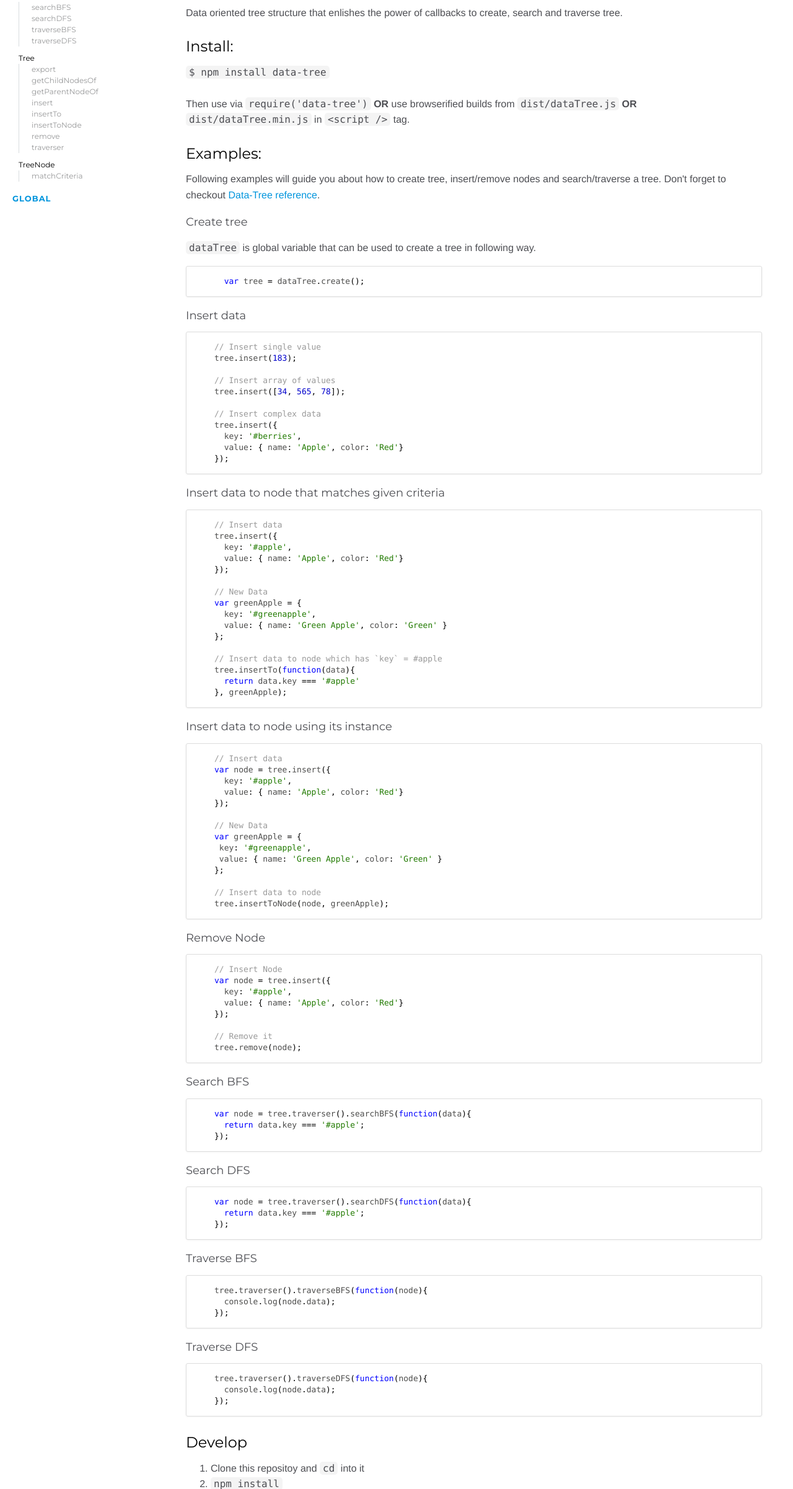
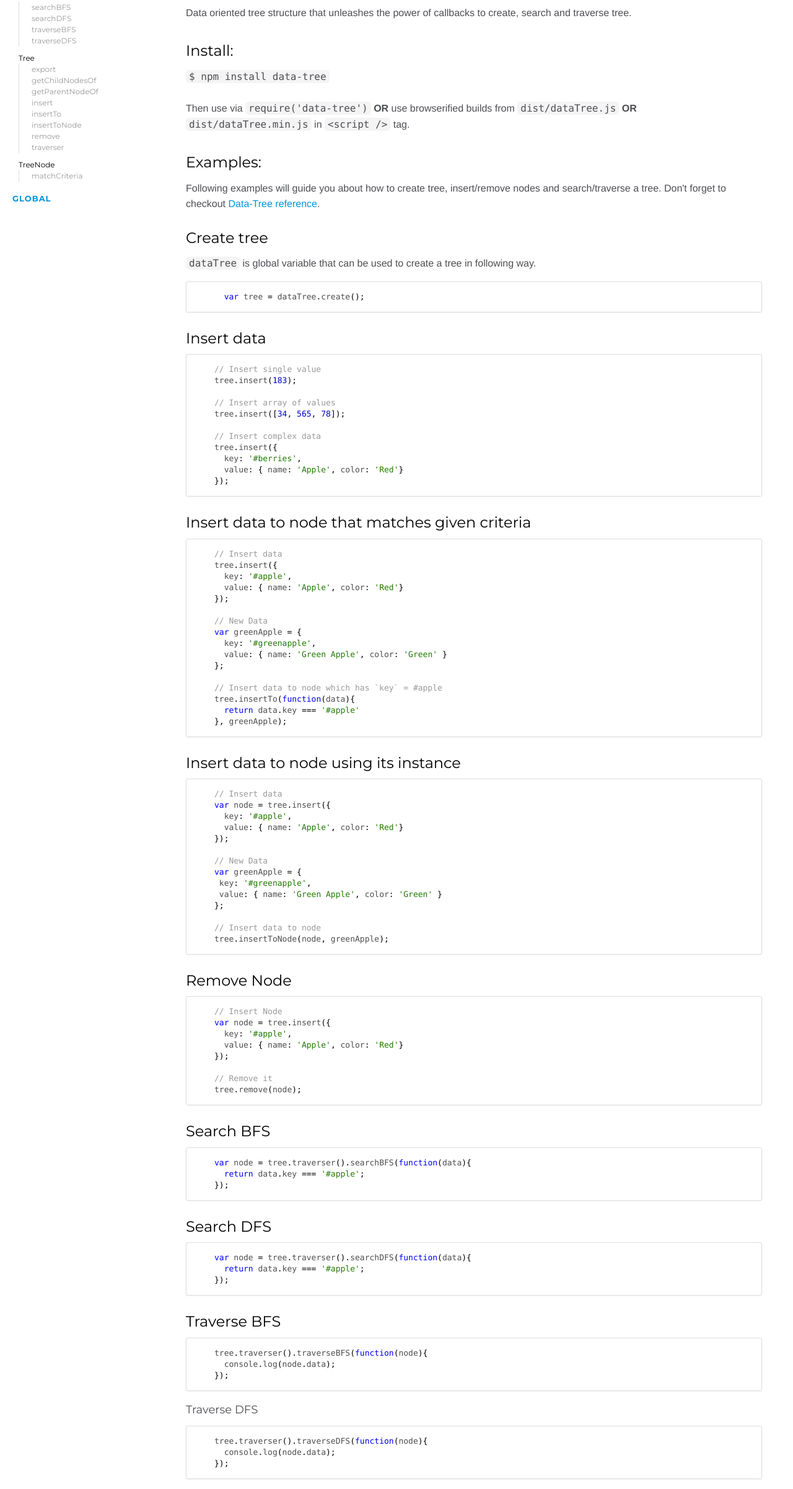
Before and after one commit to cchandurkar/Data-Tree, a website: page docs/index.html in a window 1280 px wide. Shown: the part 90-2492 px from the top of the page at 62% size. Drawn offline with nearby package versions, Linux system fonts and the light colour scheme.

Commit message:
updated doc

```diff
--- a/docs/index.html
+++ b/docs/index.html
@@ -47,12 +47,12 @@
 
 
     <section class="readme">
-        <article><h1>Data Tree</h1><p>Data oriented tree structure that enlishes the power of callbacks to create, search and traverse tree.</p>
-<h3>Install:</h3><p><code>$ npm install data-tree</code><br /><br />
-Then use via <code>require('data-tree')</code> <strong>OR</strong> use browserified builds from <code>dist/dataTree.js</code> <strong>OR</strong> <code>dist/dataTree.min.js</code> in <code>&lt;script /&gt;</code> tag. </p>
-<h3>Examples:</h3><p>Following examples will guide you about how to create tree, insert/remove nodes and search/traverse a tree. Don't forget to checkout  <a href="http://cchandurkar.github.io/data-tree/dataTree.js">Data-Tree reference</a>.</p>
-<h4>Create tree</h4><p><code>dataTree</code> is global variable that can be used to create a tree in following way.</p>
-<pre class="prettyprint source lang-javascript"><code>  var tree = dataTree.create();</code></pre><h4>Insert data</h4><pre class="prettyprint source lang-javascript"><code>// Insert single value
+        <article><h1>Data Tree</h1><p>Data oriented tree structure that unleashes the power of callbacks to create, search and traverse tree.</p>
+<h2>Install:</h2><p><code>$ npm install data-tree</code><br /><br />
+Then use via <code>require('data-tree')</code> <strong>OR</strong> use browserified builds from <code>dist/dataTree.js</code> <strong>OR</strong> <code>dist/dataTree.min.js</code> in <code>&lt;script /&gt;</code> tag.</p>
+<h2>Examples:</h2><p>Following examples will guide you about how to create tree, insert/remove nodes and search/traverse a tree. Don't forget to checkout  <a href="http://cchandurkar.github.io/data-tree/dataTree.js">Data-Tree reference</a>.</p>
+<h3>Create tree</h3><p><code>dataTree</code> is global variable that can be used to create a tree in following way.</p>
+<pre class="prettyprint source lang-javascript"><code>  var tree = dataTree.create();</code></pre><h3>Insert data</h3><pre class="prettyprint source lang-javascript"><code>// Insert single value
 tree.insert(183);
 
 // Insert array of values
@@ -62,7 +62,7 @@ tree.insert([34, 565, 78]);
 tree.insert({
   key: '#berries',
   value: { name: 'Apple', color: 'Red'}
-});</code></pre><h4>Insert data to node that matches given criteria</h4><pre class="prettyprint source lang-javascript"><code>// Insert data
+});</code></pre><h3>Insert data to node that matches given criteria</h3><pre class="prettyprint source lang-javascript"><code>// Insert data
 tree.insert({
   key: '#apple',
   value: { name: 'Apple', color: 'Red'}
@@ -77,7 +77,7 @@ var greenApple = {
 // Insert data to node which has `key` = #apple
 tree.insertTo(function(data){
   return data.key === '#apple'
-}, greenApple);</code></pre><h4>Insert data to node using its instance</h4><pre class="prettyprint source lang-javascript"><code>// Insert data
+}, greenApple);</code></pre><h3>Insert data to node using its instance</h3><pre class="prettyprint source lang-javascript"><code>// Insert data
 var node = tree.insert({
   key: '#apple',
   value: { name: 'Apple', color: 'Red'}
@@ -90,22 +90,22 @@ var greenApple = {
 };
 
 // Insert data to node
-tree.insertToNode(node, greenApple);</code></pre><h4>Remove Node</h4><pre class="prettyprint source lang-javascript"><code>// Insert Node
+tree.insertToNode(node, greenApple);</code></pre><h3>Remove Node</h3><pre class="prettyprint source lang-javascript"><code>// Insert Node
 var node = tree.insert({
   key: '#apple',
   value: { name: 'Apple', color: 'Red'}
 });
 
 // Remove it
-tree.remove(node);</code></pre><h4>Search BFS</h4><pre class="prettyprint source lang-javascript"><code>var node = tree.traverser().searchBFS(function(data){
+tree.remove(node);</code></pre><h3>Search BFS</h3><pre class="prettyprint source lang-javascript"><code>var node = tree.traverser().searchBFS(function(data){
   return data.key === '#apple';
-});</code></pre><h4>Search DFS</h4><pre class="prettyprint source lang-javascript"><code>var node = tree.traverser().searchDFS(function(data){
+});</code></pre><h3>Search DFS</h3><pre class="prettyprint source lang-javascript"><code>var node = tree.traverser().searchDFS(function(data){
   return data.key === '#apple';
-});</code></pre><h4>Traverse BFS</h4><pre class="prettyprint source lang-javascript"><code>tree.traverser().traverseBFS(function(node){
+});</code></pre><h3>Traverse BFS</h3><pre class="prettyprint source lang-javascript"><code>tree.traverser().traverseBFS(function(node){
   console.log(node.data);
 });</code></pre><h4>Traverse DFS</h4><pre class="prettyprint source lang-javascript"><code>tree.traverser().traverseDFS(function(node){
   console.log(node.data);
-});</code></pre><h3>Develop</h3><ol>
+});</code></pre><h2>Develop</h2><ol>
 <li>Clone this repositoy and <code>cd</code> into it</li>
 <li><code>npm install</code></li>
 <li><code>grunt build</code> to build browserify files <strong>OR</strong> <code>grunt watch</code> to build automatically upon file change.</li>
@@ -122,7 +122,7 @@ tree.remove(node);</code></pre><h4>Search BFS</h4><pre class="prettyprint source
 <br class="clear">
 
 <footer>
-    Documentation generated by <a href="https://github.com/jsdoc3/jsdoc">JSDoc 3.4.0</a> on Sun Nov 22 2015 21:31:52 GMT-0500 (EST) using the Minami theme.
+    Documentation generated by <a href="https://github.com/jsdoc3/jsdoc">JSDoc 3.4.0</a> on Sun Nov 22 2015 21:38:43 GMT-0500 (EST) using the Minami theme.
 </footer>
 
 <script>prettyPrint();</script>
```
Also changed, not shown: docs/Traverser.html (+1 -1 lines), docs/Tree.html (+1 -1 lines), docs/TreeNode.html (+1 -1 lines), docs/global.html (+1 -1 lines), docs/traverser.js.html (+1 -1 lines), docs/tree-node.js.html (+1 -1 lines), docs/tree.js.html (+1 -1 lines), README.md.
